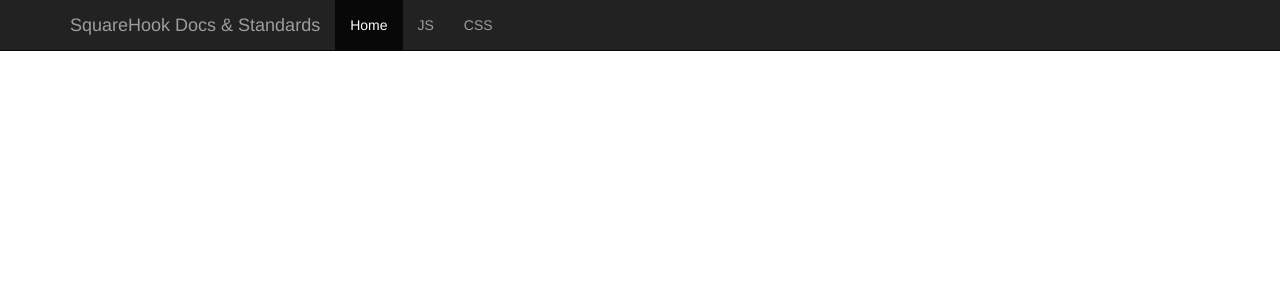
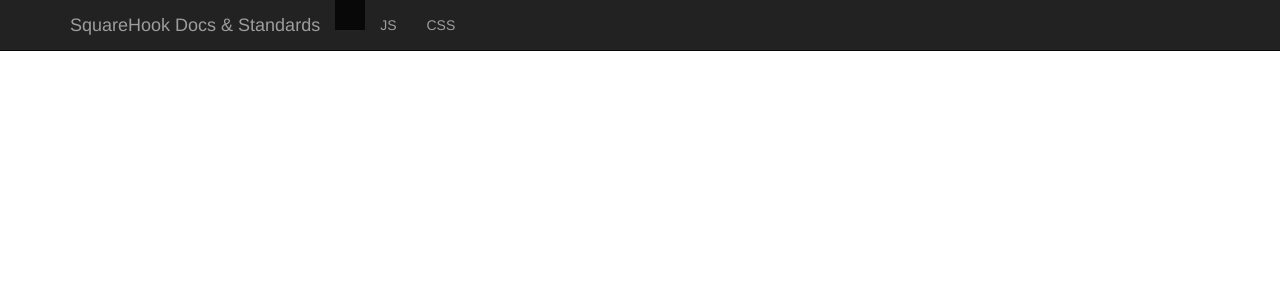
Before and after one commit to SquareHook/SquareHook.github.io, a Jekyll site: the page built from index.html, in a window 1280 px wide. Shown: the top 300 px of the page. Built offline with Jekyll 4.4.1, drawn with Linux system fonts in a browser that asks for light colours; nearby versions of some CDN libraries.

Commit message:
Update default.html

```diff
--- a/_layouts/default.html
+++ b/_layouts/default.html
@@ -30,7 +30,7 @@
         </div>
         <div id="navbar" class="collapse navbar-collapse">
           <ul class="nav navbar-nav">
-            <li class="active"><a href="#">Home</a></li>
+            <li class="active"><a href="/"><span class="fa fa-home"></span></a></li>
             <li><a href="#about">JS</a></li>
             <li><a href="#contact">CSS</a></li>
           </ul>
```
